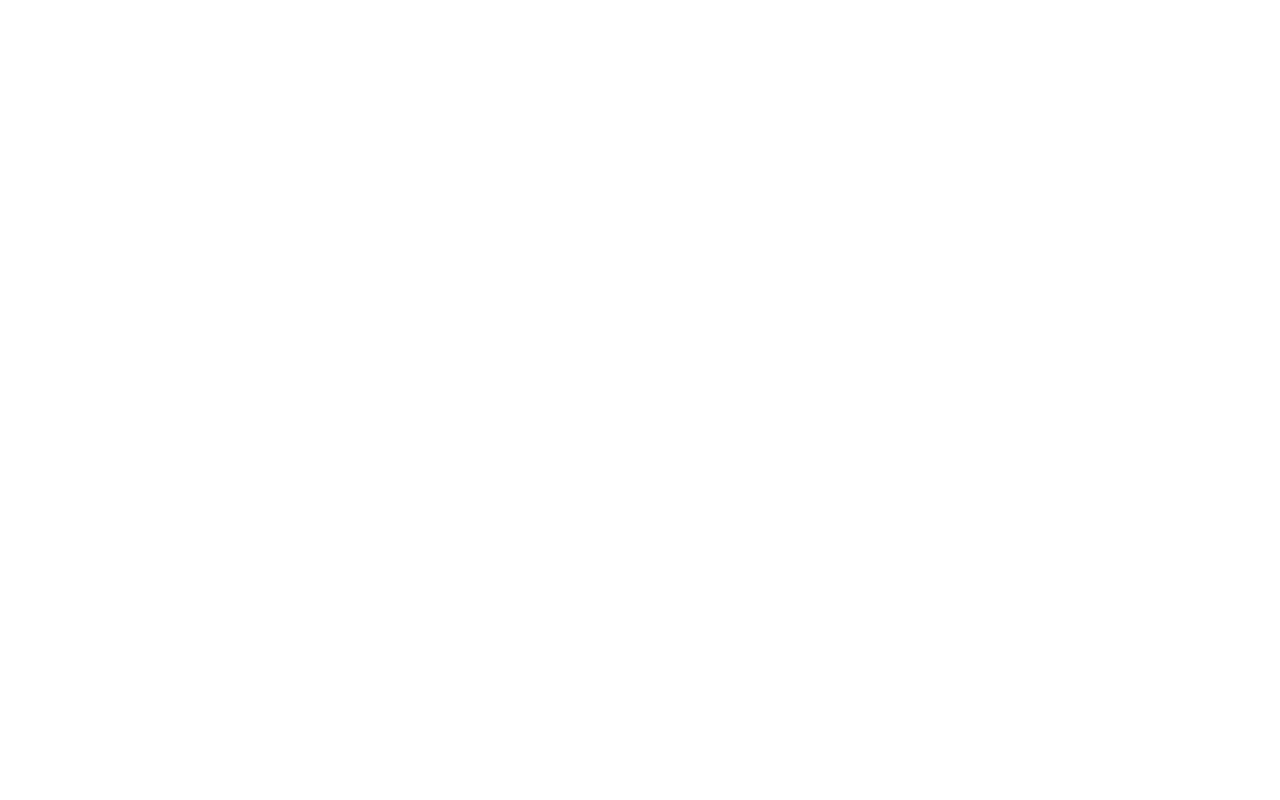
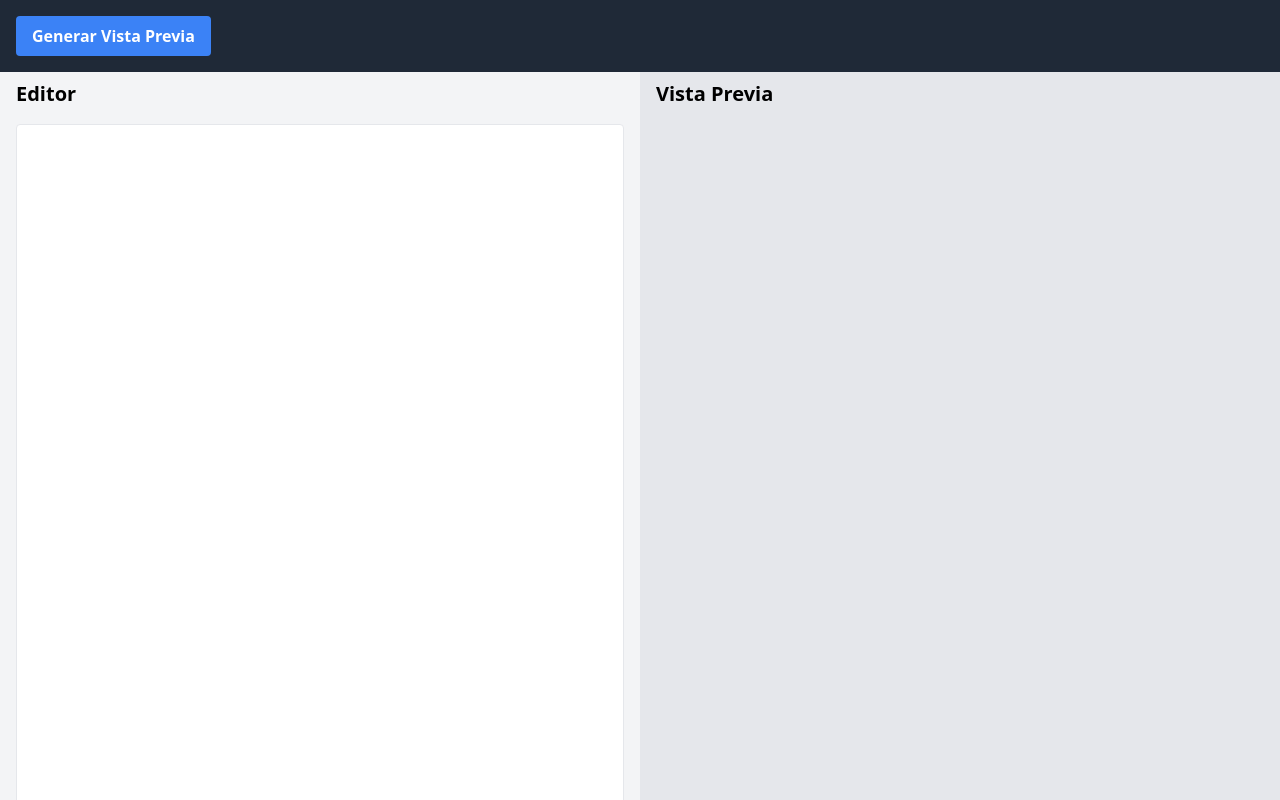
Before and after one commit to SamuelLeiva/markdown-editor, a plain HTML site: page index.html in a window 1280 px wide. Drawn offline with nearby package versions, Linux system fonts and the light colour scheme.

Commit message:
Header, sección de editor y sección de vista previa añadidos.

```diff
--- a/index.html
+++ b/index.html
@@ -1,15 +1,38 @@
 <!DOCTYPE html>
 <html lang="en">
-<head>
-    <meta charset="UTF-8">
-    <meta name="viewport" content="width=device-width, initial-scale=1.0">
+  <head>
+    <meta charset="UTF-8" />
+    <meta name="viewport" content="width=device-width, initial-scale=1.0" />
     <title>Markdown Editor</title>
     <script src="https://cdn.tailwindcss.com"></script>
     <script src="./js/app.js"></script>
-</head>
-<body>
-    <header></header>
-    <main></main>
-    <footer></footer>
-</body>
+  </head>
+  <body class="h-screen flex flex-col">
+    <header
+      class="fixed bottom-0 left-0 right-0 p-4 bg-gray-800 text-white md:top-0 md:bottom-auto z-10"
+    >
+      <button
+        class="bg-blue-500 hover:bg-blue-700 text-white font-bold py-2 px-4 rounded"
+      >
+        Generar Vista Previa
+      </button>
+    </header>
+    <main
+      class="flex-grow flex flex-col md:flex-row mt-16 overflow-y-auto"
+    >
+    <!-- Sección del editor -->
+      <section class="flex-1 p-4 bg-gray-100 overflow-y-auto">
+        <h2 class="text-xl font-bold mb-4">Editor</h2>
+        <!-- Área de texto para la edición -->
+        <textarea class="w-full h-full bg-white border rounded p-2"></textarea>
+      </section>
+
+    <!-- Sección de la vista previa -->
+      <section class="flex-1 p-4 bg-gray-200 overflow-y-auto">
+        <h2 class="text-xl font-bold mb-4">Vista Previa</h2>
+        <!-- Acá se mostrará la vista previa del contenido traducido desde markdown -->
+        <div id="preview-content"></div>
+      </section>
+    </main>
+  </body>
 </html>
```
